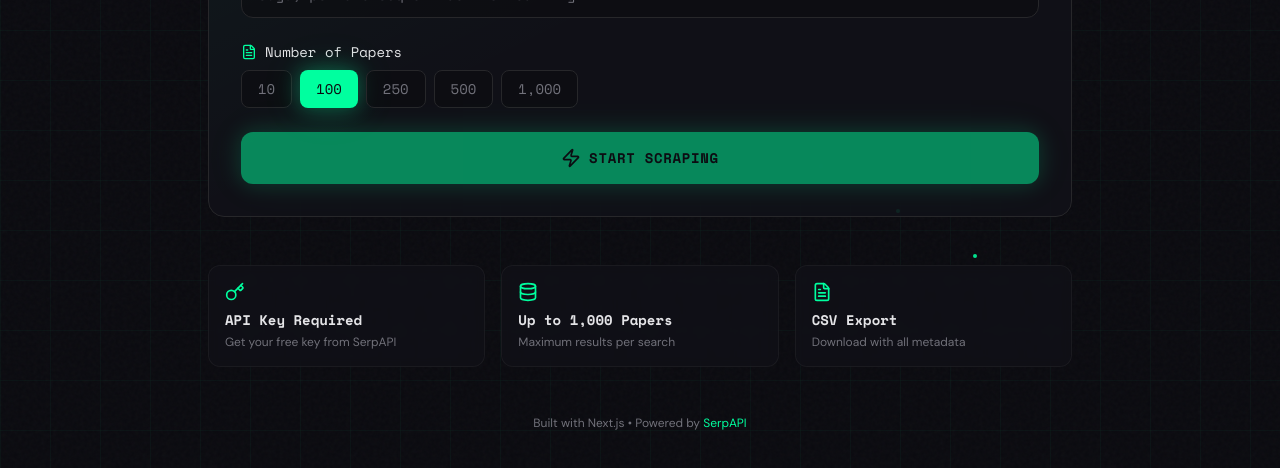
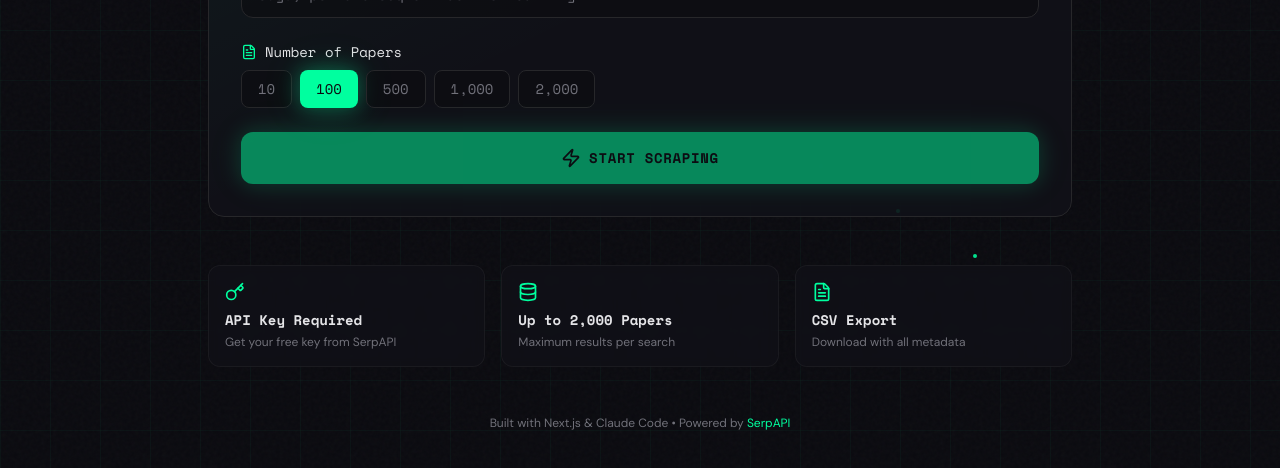
Before and after one commit to nahid18/scholar, a Next.js app: page / in a window 1280 px wide. Shown: the part 420-888 px from the top of the page. Built offline with nearby package versions, Linux system fonts and the light colour scheme.

Commit message:
chore: text

```diff
--- a/app/layout.tsx
+++ b/app/layout.tsx
@@ -3,7 +3,7 @@ import "./globals.css";
 
 export const metadata: Metadata = {
   title: "Scholar Sky | Extract Research Papers",
-  description: "Extract upto 1000 research papers from Google Scholar",
+  description: "Extract upto 2000 research papers from Google Scholar",
 };
 
 export default function RootLayout({
--- a/app/page.tsx
+++ b/app/page.tsx
@@ -46,7 +46,7 @@ export default function Home() {
   const [maxPapers, setMaxPapers] = useState(100);
   const abortControllerRef = useRef<AbortController | null>(null);
 
-  const paperLimitOptions = [10, 100, 250, 500, 1000];
+  const paperLimitOptions = [10, 100, 500, 1000, 2000];
 
   useEffect(() => {
     setMounted(true);
@@ -212,7 +212,7 @@ export default function Home() {
           </h1>
 
           {/* <p className="text-scholar-muted text-lg max-w-2xl mx-auto">
-            Extract up to 1,000 research papers from Google Scholar
+            Extract up to 2,000 research papers from Google Scholar
           </p> */}
         </div>
 
@@ -445,7 +445,7 @@ export default function Home() {
         <div className={`mt-12 grid md:grid-cols-3 gap-4 transition-all duration-700 delay-400 ${mounted ? 'opacity-100' : 'opacity-0'}`}>
           {[
             { icon: Key, title: 'API Key Required', desc: 'Get your free key from SerpAPI' },
-            { icon: Database, title: 'Up to 1,000 Papers', desc: 'Maximum results per search' },
+            { icon: Database, title: 'Up to 2,000 Papers', desc: 'Maximum results per search' },
             { icon: FileText, title: 'CSV Export', desc: 'Download with all metadata' },
           ].map(({ icon: Icon, title, desc }, i) => (
             <div
@@ -463,7 +463,7 @@ export default function Home() {
         {/* Footer */}
         <div className={`mt-12 text-center text-xs text-scholar-muted transition-all duration-700 delay-600 ${mounted ? 'opacity-100' : 'opacity-0'}`}>
           <p>
-            Built with Next.js • Powered by{' '}
+            Built with Next.js & Claude Code • Powered by{' '}
             <a
               href="https://serpapi.com"
               target="_blank"
```
